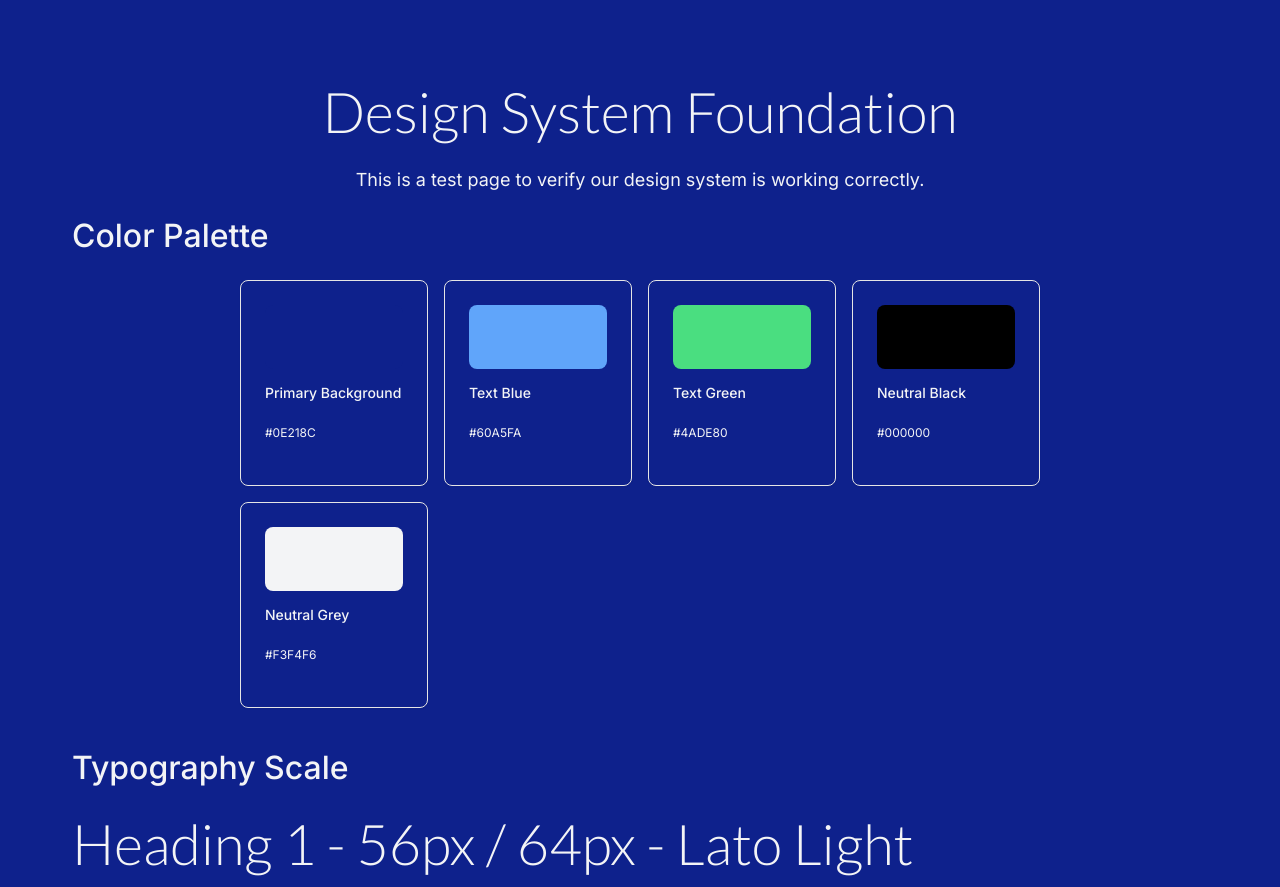
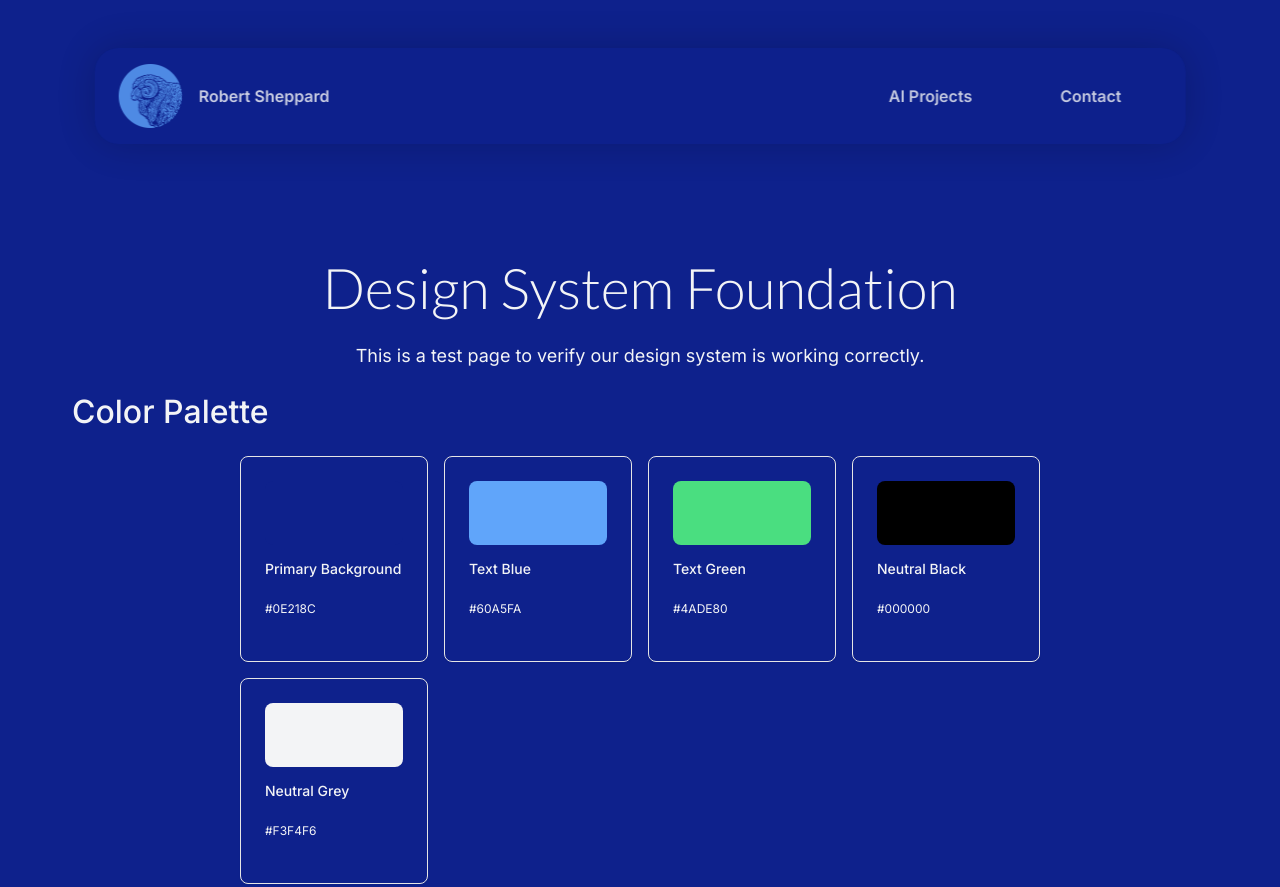
Before and after one commit to RobertShepp/RS_Website, a website built with Vite: page index.html in a window 1280 px wide. Shown: the top 887 px of the page. Built offline with nearby package versions, Linux system fonts and the light colour scheme.

Commit message:
Add floating header with 10-column width, 64px logo, and proper content spacing

```diff
--- a/index.html
+++ b/index.html
@@ -12,6 +12,26 @@
     <link rel="stylesheet" href="styles/components.css">
 </head>
 <body>
+    <!-- Header -->
+    <header class="header">
+        <div class="header-container">
+            <div class="header-brand">
+                <img src="logo.png" alt="Robert Sheppard" class="header-logo">
+                <span class="header-title">Robert Sheppard</span>
+            </div>
+            <nav class="header-nav">
+                <ul class="nav-list">
+                    <li class="nav-item">
+                        <a href="#ai-projects" class="nav-link">AI Projects</a>
+                    </li>
+                    <li class="nav-item">
+                        <a href="#contact" class="nav-link">Contact</a>
+                    </li>
+                </ul>
+            </nav>
+        </div>
+    </header>
+
     <main class="container section">
         <div style="text-align: center; margin-bottom: var(--space-s);">
             <h1>Design System Foundation</h1>
--- a/styles/components.css
+++ b/styles/components.css
@@ -1,4 +1,117 @@
 /* Component Styles - Placeholder for future components */
+
+/* Header */
+.header {
+  position: fixed;
+  top: 48px;
+  left: 50%;
+  transform: translateX(-50%);
+  z-index: var(--z-sticky);
+  display: flex;
+  width: calc(10 * (100vw - 2 * var(--grid-margin-mobile)) / var(--grid-columns-mobile) + 9 * var(--grid-gutter));
+  padding: 16px 40px 16px 24px;
+  justify-content: space-between;
+  align-items: center;
+  border-radius: 24px;
+  opacity: 0.8;
+  background: var(--primary-background, #0E218C);
+  box-shadow: 0 0 40px 0 rgba(0, 0, 0, 0.25);
+  backdrop-filter: blur(10px);
+}
+
+.header-container {
+  display: flex;
+  align-items: center;
+  justify-content: space-between;
+  width: 100%;
+}
+
+.header-brand {
+  display: flex;
+  align-items: center;
+  gap: var(--space-xs);
+}
+
+.header-logo {
+  width: 64px;
+  height: 64px;
+  border-radius: 4px;
+}
+
+.header-title {
+  font-family: var(--font-family-primary);
+  font-size: var(--font-size-h4);
+  font-weight: var(--font-weight-semibold);
+  color: var(--color-text-inverse);
+  text-decoration: none;
+}
+
+.header-nav {
+  display: flex;
+  align-items: center;
+}
+
+.nav-list {
+  display: flex;
+  align-items: center;
+  gap: var(--space-m);
+  list-style: none;
+  margin: 0;
+  padding: 0;
+}
+
+.nav-item {
+  margin: 0;
+}
+
+.nav-link {
+  font-family: var(--font-family-primary);
+  font-size: var(--font-size-paragraph);
+  font-weight: var(--font-weight-medium);
+  color: var(--color-text-inverse);
+  text-decoration: none;
+  padding: var(--space-xs) var(--space-s);
+  border-radius: 6px;
+  transition: all var(--transition-fast);
+}
+
+.nav-link:hover {
+  color: var(--color-text-inverse);
+  text-decoration: underline;
+}
+
+.nav-link:focus {
+  outline: 2px solid var(--color-border-focus);
+  outline-offset: 2px;
+}
+
+/* Header responsive */
+@media (min-width: 768px) {
+  .header {
+    width: calc(10 * (100vw - 2 * var(--grid-margin-tablet)) / var(--grid-columns-tablet) + 9 * var(--grid-gutter));
+  }
+}
+
+@media (min-width: 1024px) {
+  .header {
+    width: calc(10 * (100vw - 2 * var(--grid-margin-desktop)) / var(--grid-columns-desktop) + 9 * var(--grid-gutter));
+  }
+}
+
+@media (max-width: 768px) {
+  .header {
+    top: 24px;
+    padding: 12px 24px 12px 16px;
+  }
+
+  .header-title {
+    font-size: var(--font-size-paragraph);
+  }
+
+  .nav-list {
+    gap: var(--space-s);
+  }
+}
 
 /* Container */
 .container {
@@ -8,12 +121,14 @@
   margin-right: auto;
   padding-left: var(--grid-margin-mobile);
   padding-right: var(--grid-margin-mobile);
+  padding-top: 200px; /* Account for fixed header - mobile/tablet */
 }
 
 @media (min-width: 768px) {
   .container {
     padding-left: var(--grid-margin-tablet);
     padding-right: var(--grid-margin-tablet);
+    padding-top: 200px; /* Account for fixed header - tablet */
   }
 }
 
@@ -21,6 +136,7 @@
   .container {
     padding-left: var(--grid-margin-desktop);
     padding-right: var(--grid-margin-desktop);
+    padding-top: 256px; /* Account for fixed header - desktop */
   }
 }
 
@@ -96,8 +212,20 @@
 
 /* Section */
 .section {
-  padding-top: var(--space-l);
+  padding-top: 200px; /* Account for fixed header - mobile/tablet */
   padding-bottom: var(--space-l);
+}
+
+@media (min-width: 768px) {
+  .section {
+    padding-top: 200px; /* Account for fixed header - tablet */
+  }
+}
+
+@media (min-width: 1024px) {
+  .section {
+    padding-top: 256px; /* Account for fixed header - desktop */
+  }
 }
 
 /* Card */
```
